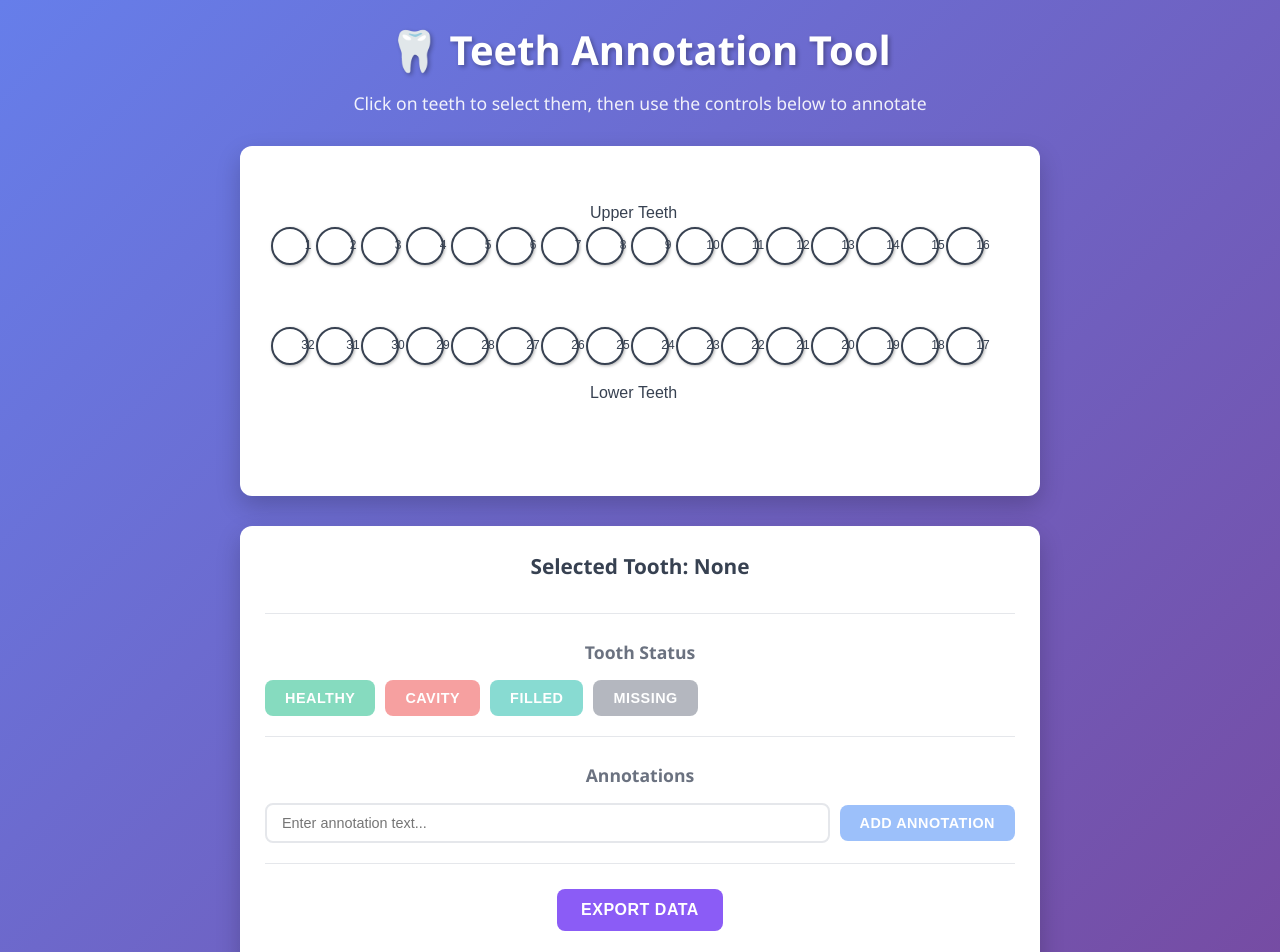
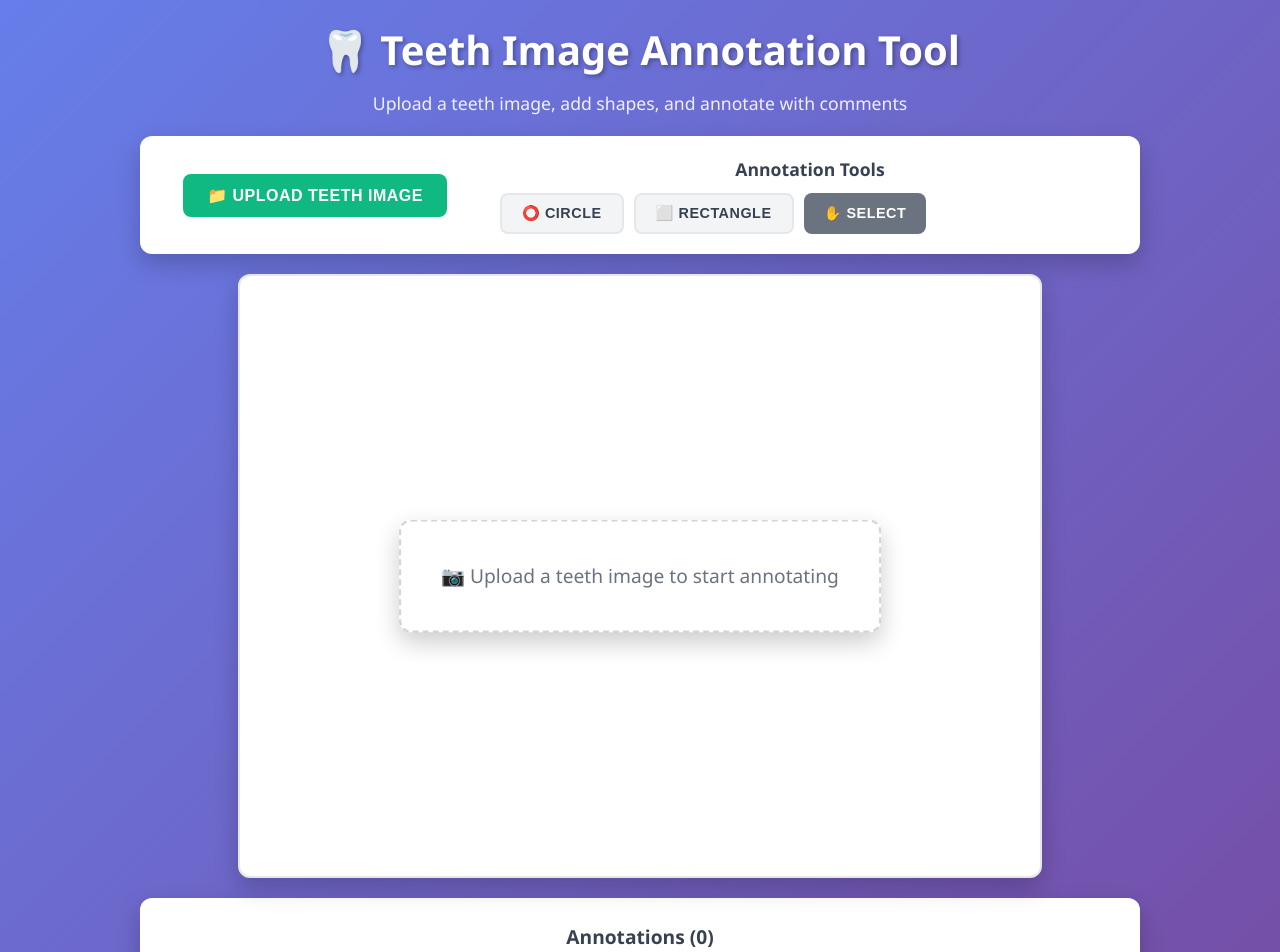
Before and after one commit to kishorek2772/TeethAnnotation, a React (Vite) app: page / in a window 1280 px wide. Shown: the top 952 px of the page. Built offline with nearby package versions, Linux system fonts and the light colour scheme.

Commit message:
Add image upload and draggable shapes with comments

```diff
--- a/src/App.css
+++ b/src/App.css
@@ -8,7 +8,7 @@
 .header {
   text-align: center;
   color: white;
-  margin-bottom: 30px;
+  margin-bottom: 20px;
 }
 
 .header h1 {
@@ -22,59 +22,72 @@
   opacity: 0.9;
 }
 
+.controls-top {
+  max-width: 1000px;
+  margin: 0 auto 20px;
+  background: white;
+  border-radius: 12px;
+  padding: 20px;
+  box-shadow: 0 10px 25px rgba(0, 0, 0, 0.2);
+  display: flex;
+  gap: 30px;
+  align-items: center;
+  flex-wrap: wrap;
+}
+
+.upload-section {
+  flex: 1;
+  min-width: 200px;
+}
+
+.tools-section {
+  flex: 2;
+  min-width: 300px;
+}
+
+.tools-section h4 {
+  color: #374151;
+  margin-bottom: 10px;
+  font-size: 1.1rem;
+}
+
 .canvas-container {
   display: flex;
   justify-content: center;
-  margin-bottom: 30px;
+  margin-bottom: 20px;
+  position: relative;
 }
 
 .konva-stage {
   background: white;
   border-radius: 12px;
   box-shadow: 0 10px 25px rgba(0, 0, 0, 0.2);
+  border: 2px solid #e5e7eb;
 }
 
-.controls {
-  max-width: 800px;
+.upload-placeholder {
+  position: absolute;
+  top: 50%;
+  left: 50%;
+  transform: translate(-50%, -50%);
+  text-align: center;
+  color: #6b7280;
+  font-size: 1.2rem;
+  background: white;
+  padding: 40px;
+  border-radius: 12px;
+  box-shadow: 0 10px 25px rgba(0, 0, 0, 0.2);
+  border: 2px dashed #d1d5db;
+}
+
+.controls-bottom {
+  max-width: 1000px;
   margin: 0 auto;
   background: white;
   border-radius: 12px;
   padding: 25px;
   box-shadow: 0 10px 25px rgba(0, 0, 0, 0.2);
 }
-
-.control-section {
-  margin-bottom: 25px;
-  padding-bottom: 20px;
-  border-bottom: 1px solid #e5e7eb;
-}
-
-.control-section:last-child {
-  border-bottom: none;
-  margin-bottom: 0;
-}
-
-.control-section h3 {
-  color: #374151;
-  margin-bottom: 10px;
-  font-size: 1.3rem;
-}
-
-.control-section h4 {
-  color: #6b7280;
-  margin-bottom: 15px;
-  font-size: 1.1rem;
-}
-
-.tooth-status {
-  color: #6b7280;
-  font-size: 1rem;
-}
-
-.status-healthy { color: #10b981; }
-.status-cavity { color: #ef4444; }
-.status-filled { color: #14b8a6; }
-.status-missing { color: #6b7280; }
 
 .button-group {
   display: flex;
@@ -94,34 +107,28 @@
   letter-spacing: 0.5px;
 }
 
-.btn:disabled {
-  opacity: 0.5;
-  cursor: not-allowed;
-}
-
-.btn:not(:disabled):hover {
+.btn:hover {
   transform: translateY(-2px);
   box-shadow: 0 4px 12px rgba(0, 0, 0, 0.15);
 }
 
-.btn-healthy {
+.btn-upload {
   background: #10b981;
   color: white;
+  font-size: 1rem;
+  padding: 12px 24px;
 }
 
-.btn-cavity {
-  background: #ef4444;
-  color: white;
+.btn-tool {
+  background: #f3f4f6;
+  color: #374151;
+  border: 2px solid #e5e7eb;
 }
 
-.btn-filled {
-  background: #14b8a6;
+.btn-active {
+  background: #3b82f6;
   color: white;
-}
-
-.btn-missing {
-  background: #6b7280;
-  color: white;
+  border: 2px solid #3b82f6;
 }
 
 .btn-primary {
@@ -129,40 +136,117 @@
   color: white;
 }
 
+.btn-secondary {
+  background: #6b7280;
+  color: white;
+}
+
+.btn-warning {
+  background: #f59e0b;
+  color: white;
+}
+
 .btn-export {
   background: #8b5cf6;
   color: white;
-  font-size: 1rem;
-  padding: 12px 24px;
 }
 
-.annotation-controls {
-  display: flex;
-  gap: 10px;
-  align-items: center;
-  flex-wrap: wrap;
+.btn-delete {
+  background: #ef4444;
+  color: white;
+  padding: 5px 10px;
+  font-size: 0.8rem;
 }
 
-.annotation-input {
-  flex: 1;
-  min-width: 200px;
-  padding: 10px 15px;
+.comment-box {
+  position: fixed;
+  top: 50%;
+  left: 50%;
+  transform: translate(-50%, -50%);
+  background: white;
+  border-radius: 12px;
+  padding: 25px;
+  box-shadow: 0 20px 40px rgba(0, 0, 0, 0.3);
+  z-index: 1000;
+  min-width: 400px;
+  max-width: 500px;
+}
+
+.comment-box h4 {
+  color: #374151;
+  margin-bottom: 15px;
+  font-size: 1.2rem;
+}
+
+.comment-textarea {
+  width: 100%;
+  height: 100px;
+  padding: 12px;
   border: 2px solid #e5e7eb;
   border-radius: 8px;
   font-size: 0.9rem;
-  transition: border-color 0.2s ease;
+  font-family: inherit;
+  resize: vertical;
+  margin-bottom: 15px;
 }
 
-.annotation-input:focus {
+.comment-textarea:focus {
   outline: none;
   border-color: #3b82f6;
 }
 
-.instruction {
-  color: #f59e0b;
+.comment-actions {
+  display: flex;
+  gap: 10px;
+  justify-content: flex-end;
+}
+
+.shapes-list {
+  margin-bottom: 25px;
+  padding-bottom: 20px;
+  border-bottom: 1px solid #e5e7eb;
+}
+
+.shapes-list h4 {
+  color: #374151;
+  margin-bottom: 15px;
+  font-size: 1.2rem;
+}
+
+.no-shapes {
+  color: #6b7280;
   font-style: italic;
-  margin-top: 10px;
+  text-align: center;
+  padding: 20px;
+}
+
+.shapes-grid {
+  display: grid;
+  grid-template-columns: repeat(auto-fill, minmax(250px, 1fr));
+  gap: 10px;
+}
+
+.shape-item {
+  display: flex;
+  justify-content: space-between;
+  align-items: center;
+  padding: 10px 15px;
+  background: #f9fafb;
+  border-radius: 8px;
+  border: 1px solid #e5e7eb;
+}
+
+.shape-info {
+  color: #374151;
   font-size: 0.9rem;
+  flex: 1;
+  margin-right: 10px;
+}
+
+.action-buttons {
+  display: flex;
+  gap: 15px;
+  justify-content: center;
 }
 
 @media (max-width: 768px) {
@@ -174,21 +258,25 @@
     font-size: 2rem;
   }
 
-  .konva-stage {
-    transform: scale(0.8);
-    transform-origin: center;
+  .controls-top {
+    flex-direction: column;
+    align-items: stretch;
   }
 
   .button-group {
     justify-content: center;
   }
 
-  .annotation-controls {
-    flex-direction: column;
-    align-items: stretch;
+  .comment-box {
+    min-width: 300px;
+    margin: 20px;
   }
 
-  .annotation-input {
-    min-width: auto;
+  .shapes-grid {
+    grid-template-columns: 1fr;
+  }
+
+  .action-buttons {
+    flex-direction: column;
   }
 }
--- a/src/App.tsx
+++ b/src/App.tsx
@@ -1,118 +1,144 @@
 import React, { useState, useRef } from 'react';
-import { Stage, Layer, Circle, Text, Group } from 'react-konva';
+import { Stage, Layer, Circle, Rect, Text, Group, Image as KonvaImage } from 'react-konva';
 import Konva from 'konva';
 import './App.css';
 
-interface ToothData {
-  id: number;
-  status: 'healthy' | 'cavity' | 'filled' | 'missing';
+interface Shape {
+  id: string;
+  type: 'circle' | 'rectangle';
   x: number;
   y: number;
-}
-
-interface Annotation {
-  id: string;
-  text: string;
-  x: number;
-  y: number;
+  width?: number;
+  height?: number;
+  radius?: number;
+  comment: string;
+  showComment: boolean;
 }
 
 const App: React.FC = () => {
-  const [selectedTooth, setSelectedTooth] = useState<number | null>(null);
-  const [teeth, setTeeth] = useState<ToothData[]>(() => {
-    const initialTeeth: ToothData[] = [];
+  const [uploadedImage, setUploadedImage] = useState<HTMLImageElement | null>(null);
+  const [shapes, setShapes] = useState<Shape[]>([]);
+  const [selectedTool, setSelectedTool] = useState<'circle' | 'rectangle' | null>(null);
+  const [selectedShape, setSelectedShape] = useState<string | null>(null);
+  const [commentText, setCommentText] = useState('');
+  const [showCommentBox, setShowCommentBox] = useState(false);
+  const [stageSize, setStageSize] = useState({ width: 800, height: 600 });
+  const fileInputRef = useRef<HTMLInputElement>(null);
+  const stageRef = useRef<Konva.Stage>(null);
 
-    // Upper teeth (1-16)
-    for (let i = 1; i <= 16; i++) {
-      initialTeeth.push({
-        id: i,
-        status: 'healthy',
-        x: 50 + (i - 1) * 45,
-        y: 100
-      });
-    }
+  const handleImageUpload = (event: React.ChangeEvent<HTMLInputElement>) => {
+    const file = event.target.files?.[0];
+    if (!file) return;
 
-    // Lower teeth (17-32)
-    for (let i = 17; i <= 32; i++) {
-      initialTeeth.push({
-        id: i,
-        status: 'healthy',
-        x: 50 + (32 - i) * 45,
-        y: 200
-      });
-    }
+    const reader = new FileReader();
+    reader.onload = (e) => {
+      const img = new Image();
+      img.onload = () => {
+        // Calculate stage size based on image dimensions
+        const maxWidth = 800;
+        const maxHeight = 600;
+        const ratio = Math.min(maxWidth / img.width, maxHeight / img.height);
 
-    return initialTeeth;
+        setStageSize({
+          width: img.width * ratio,
+          height: img.height * ratio
         });
 
-  const [annotations, setAnnotations] = useState<Annotation[]>([]);
-  const [annotationText, setAnnotationText] = useState('');
-  const [isAddingAnnotation, setIsAddingAnnotation] = useState(false);
-  const stageRef = useRef<Konva.Stage>(null);
-
-  const getToothColor = (tooth: ToothData) => {
-    if (selectedTooth === tooth.id) return '#3b82f6';
-
-    switch (tooth.status) {
-      case 'healthy': return '#ffffff';
-      case 'cavity': return '#ef4444';
-      case 'filled': return '#14b8a6';
-      case 'missing': return '#6b7280';
-      default: return '#ffffff';
-    }
+        setUploadedImage(img);
       };
-
-  const handleToothClick = (toothId: number) => {
-    setSelectedTooth(toothId);
+      img.src = e.target?.result as string;
     };
-
-  const updateToothStatus = (status: ToothData['status']) => {
-    if (selectedTooth === null) return;
-
-    setTeeth(prev => prev.map(tooth =>
-      tooth.id === selectedTooth
-        ? { ...tooth, status }
-        : tooth
-    ));
+    reader.readAsDataURL(file);
   };
 
   const handleStageClick = (e: Konva.KonvaEventObject<MouseEvent>) => {
-    if (!isAddingAnnotation || !annotationText.trim()) return;
+    const stage = e.target.getStage();
+    if (!stage || !selectedTool) return;
 
-    const stage = e.target.getStage();
-    if (!stage) return;
+    // Don't create shape if clicking on existing shape
+    if (e.target !== stage) return;
 
     const pos = stage.getPointerPosition();
     if (!pos) return;
 
-    const newAnnotation: Annotation = {
+    const newShape: Shape = {
       id: Date.now().toString(),
-      text: annotationText,
+      type: selectedTool,
       x: pos.x,
-      y: pos.y
+      y: pos.y,
+      comment: '',
+      showComment: false,
+      ...(selectedTool === 'circle'
+        ? { radius: 20 }
+        : { width: 40, height: 30 }
+      )
     };
 
-    setAnnotations(prev => [...prev, newAnnotation]);
-    setAnnotationText('');
-    setIsAddingAnnotation(false);
+    setShapes(prev => [...prev, newShape]);
+    setSelectedTool(null); // Deselect tool after creating shape
   };
 
-  const handleAnnotationClick = (annotationId: string) => {
-    setAnnotations(prev => prev.filter(ann => ann.id !== annotationId));
+  const handleShapeClick = (shapeId: string) => {
+    setSelectedShape(shapeId);
+    setShowCommentBox(true);
+    const shape = shapes.find(s => s.id === shapeId);
+    setCommentText(shape?.comment || '');
   };
 
-  const addAnnotation = () => {
-    if (!annotationText.trim()) return;
-    setIsAddingAnnotation(true);
+  const handleShapeDragEnd = (shapeId: string, newPos: { x: number; y: number }) => {
+    setShapes(prev => prev.map(shape =>
+      shape.id === shapeId
+        ? { ...shape, x: newPos.x, y: newPos.y }
+        : shape
+    ));
+  };
+
+  const applyComment = () => {
+    if (!selectedShape) return;
+
+    setShapes(prev => prev.map(shape =>
+      shape.id === selectedShape
+        ? { ...shape, comment: commentText, showComment: true }
+        : shape
+    ));
+
+    setShowCommentBox(false);
+    setSelectedShape(null);
+    setCommentText('');
+  };
+
+  const deleteShape = (shapeId: string) => {
+    setShapes(prev => prev.filter(shape => shape.id !== shapeId));
+    if (selectedShape === shapeId) {
+      setShowCommentBox(false);
+      setSelectedShape(null);
+      setCommentText('');
+    }
+  };
+
+  const clearAll = () => {
+    setShapes([]);
+    setShowCommentBox(false);
+    setSelectedShape(null);
+    setCommentText('');
   };
 
   const exportData = () => {
     const data = {
-      teeth: teeth.map(tooth => ({
-        id: tooth.id,
-        status: tooth.status
+      shapes: shapes.map(shape => ({
+        id: shape.id,
+        type: shape.type,
+        x: shape.x,
+        y: shape.y,
+        width: shape.width,
+        height: shape.height,
+        radius: shape.radius,
+        comment: shape.comment
       })),
-      annotations: annotations
+      imageInfo: uploadedImage ? {
+        width: uploadedImage.width,
+        height: uploadedImage.height
+      } : null
     };
 
     const blob = new Blob([JSON.stringify(data, null, 2)], { type: 'application/json' });
@@ -124,177 +150,199 @@ const App: React.FC = () => {
     URL.revokeObjectURL(url);
   };
 
-  const selectedToothData = teeth.find(tooth => tooth.id === selectedTooth);
-
   return (
     <div className="app">
       <div className="header">
-        <h1>🦷 Teeth Annotation Tool</h1>
-        <p>Click on teeth to select them, then use the controls below to annotate</p>
+        <h1>🦷 Teeth Image Annotation Tool</h1>
+        <p>Upload a teeth image, add shapes, and annotate with comments</p>
+      </div>
+
+      <div className="controls-top">
+        <div className="upload-section">
+          <input
+            type="file"
+            accept="image/*"
+            onChange={handleImageUpload}
+            ref={fileInputRef}
+            style={{ display: 'none' }}
+          />
+          <button
+            onClick={() => fileInputRef.current?.click()}
+            className="btn btn-upload"
+          >
+            📁 Upload Teeth Image
+          </button>
+        </div>
+
+        <div className="tools-section">
+          <h4>Annotation Tools</h4>
+          <div className="button-group">
+            <button
+              onClick={() => setSelectedTool('circle')}
+              className={`btn ${selectedTool === 'circle' ? 'btn-active' : 'btn-tool'}`}
+            >
+              ⭕ Circle
+            </button>
+            <button
+              onClick={() => setSelectedTool('rectangle')}
+              className={`btn ${selectedTool === 'rectangle' ? 'btn-active' : 'btn-tool'}`}
+            >
+              ⬜ Rectangle
+            </button>
+            <button
+              onClick={() => setSelectedTool(null)}
+              className="btn btn-secondary"
+            >
+              ✋ Select
+            </button>
+          </div>
+        </div>
       </div>
 
       <div className="canvas-container">
         <Stage
           ref={stageRef}
-          width={800}
-          height={350}
+          width={stageSize.width}
+          height={stageSize.height}
           onClick={handleStageClick}
           className="konva-stage"
         >
           <Layer>
-            {/* Upper teeth label */}
-            <Text
-              text="Upper Teeth"
-              x={350}
-              y={60}
-              fontSize={16}
-              fontFamily="Arial"
-              fill="#374151"
-              align="center"
+            {/* Render uploaded image */}
+            {uploadedImage && (
+              <KonvaImage
+                image={uploadedImage}
+                width={stageSize.width}
+                height={stageSize.height}
               />
+            )}
 
-            {/* Lower teeth label */}
-            <Text
-              text="Lower Teeth"
-              x={350}
-              y={240}
-              fontSize={16}
-              fontFamily="Arial"
-              fill="#374151"
-              align="center"
+            {/* Render shapes */}
+            {shapes.map(shape => (
+              <Group key={shape.id}>
+                {shape.type === 'circle' ? (
+                  <Circle
+                    x={shape.x}
+                    y={shape.y}
+                    radius={shape.radius || 20}
+                    fill="rgba(255, 0, 0, 0.3)"
+                    stroke="#ff0000"
+                    strokeWidth={2}
+                    draggable
+                    onClick={() => handleShapeClick(shape.id)}
+                    onDragEnd={(e) => handleShapeDragEnd(shape.id, e.target.position())}
                   />
+                ) : (
+                  <Rect
+                    x={shape.x}
+                    y={shape.y}
+                    width={shape.width || 40}
+                    height={shape.height || 30}
+                    fill="rgba(0, 0, 255, 0.3)"
+                    stroke="#0000ff"
+                    strokeWidth={2}
+                    draggable
+                    onClick={() => handleShapeClick(shape.id)}
+                    onDragEnd={(e) => handleShapeDragEnd(shape.id, e.target.position())}
+                  />
+                )}
 
-            {/* Render teeth */}
-            {teeth.map(tooth => (
-              <Group key={tooth.id}>
-                <Circle
-                  x={tooth.x}
-                  y={tooth.y}
-                  radius={18}
-                  fill={getToothColor(tooth)}
-                  stroke="#374151"
-                  strokeWidth={2}
-                  onClick={() => handleToothClick(tooth.id)}
-                  onTap={() => handleToothClick(tooth.id)}
+                {/* Render comment if exists */}
+                {shape.showComment && shape.comment && (
+                  <Group>
+                    <Rect
+                      x={shape.x + (shape.radius || shape.width || 40) + 10}
+                      y={shape.y - 10}
+                      width={Math.max(shape.comment.length * 8, 100)}
+                      height={30}
+                      fill="white"
+                      stroke="#333"
+                      strokeWidth={1}
+                      cornerRadius={5}
                       shadowColor="black"
-                  shadowBlur={3}
+                      shadowBlur={5}
                       shadowOpacity={0.3}
-                  shadowOffsetX={1}
-                  shadowOffsetY={1}
                     />
                     <Text
-                  text={tooth.id.toString()}
-                  x={tooth.x}
-                  y={tooth.y - 6}
+                      text={shape.comment}
+                      x={shape.x + (shape.radius || shape.width || 40) + 15}
+                      y={shape.y - 5}
                       fontSize={12}
                       fontFamily="Arial"
-                  fill={selectedTooth === tooth.id ? '#ffffff' : '#374151'}
-                  align="center"
-                  width={36}
-                  onClick={() => handleToothClick(tooth.id)}
-                  onTap={() => handleToothClick(tooth.id)}
+                      fill="#333"
+                      width={Math.max(shape.comment.length * 8, 90)}
                     />
                   </Group>
-            ))}
-
-            {/* Render annotations */}
-            {annotations.map(annotation => (
-              <Group key={annotation.id}>
-                <Circle
-                  x={annotation.x}
-                  y={annotation.y}
-                  radius={4}
-                  fill="#f59e0b"
-                  stroke="#d97706"
-                  strokeWidth={1}
-                />
-                <Text
-                  text={annotation.text}
-                  x={annotation.x + 8}
-                  y={annotation.y - 8}
-                  fontSize={12}
-                  fontFamily="Arial"
-                  fill="#374151"
-                  padding={4}
-                  onClick={() => handleAnnotationClick(annotation.id)}
-                  onTap={() => handleAnnotationClick(annotation.id)}
-                />
+                )}
               </Group>
             ))}
           </Layer>
         </Stage>
+
+        {!uploadedImage && (
+          <div className="upload-placeholder">
+            <p>📷 Upload a teeth image to start annotating</p>
           </div>
-
-      <div className="controls">
-        <div className="control-section">
-          <h3>Selected Tooth: {selectedTooth ? `#${selectedTooth}` : 'None'}</h3>
-          {selectedToothData && (
-            <p className="tooth-status">
-              Current Status: <span className={`status-${selectedToothData.status}`}>
-                {selectedToothData.status.charAt(0).toUpperCase() + selectedToothData.status.slice(1)}
-              </span>
-            </p>
         )}
       </div>
 
-        <div className="control-section">
-          <h4>Tooth Status</h4>
-          <div className="button-group">
-            <button
-              onClick={() => updateToothStatus('healthy')}
-              disabled={!selectedTooth}
-              className="btn btn-healthy"
-            >
-              Healthy
+      {/* Comment Box */}
+      {showCommentBox && (
+        <div className="comment-box">
+          <h4>Add Comment</h4>
+          <textarea
+            value={commentText}
+            onChange={(e) => setCommentText(e.target.value)}
+            placeholder="Enter your comment here..."
+            className="comment-textarea"
+          />
+          <div className="comment-actions">
+            <button onClick={applyComment} className="btn btn-primary">
+              Apply Comment
             </button>
             <button
-              onClick={() => updateToothStatus('cavity')}
-              disabled={!selectedTooth}
-              className="btn btn-cavity"
+              onClick={() => {
+                setShowCommentBox(false);
+                setSelectedShape(null);
+                setCommentText('');
+              }}
+              className="btn btn-secondary"
             >
-              Cavity
-            </button>
-            <button
-              onClick={() => updateToothStatus('filled')}
-              disabled={!selectedTooth}
-              className="btn btn-filled"
-            >
-              Filled
-            </button>
-            <button
-              onClick={() => updateToothStatus('missing')}
-              disabled={!selectedTooth}
-              className="btn btn-missing"
-            >
-              Missing
+              Cancel
             </button>
           </div>
         </div>
+      )}
 
-        <div className="control-section">
-          <h4>Annotations</h4>
-          <div className="annotation-controls">
-            <input
-              type="text"
-              value={annotationText}
-              onChange={(e) => setAnnotationText(e.target.value)}
-              placeholder="Enter annotation text..."
-              className="annotation-input"
-            />
+      <div className="controls-bottom">
+        <div className="shapes-list">
+          <h4>Annotations ({shapes.length})</h4>
+          {shapes.length === 0 ? (
+            <p className="no-shapes">No annotations yet. Select a tool and click on the image to add shapes.</p>
+          ) : (
+            <div className="shapes-grid">
+              {shapes.map(shape => (
+                <div key={shape.id} className="shape-item">
+                  <span className="shape-info">
+                    {shape.type === 'circle' ? '⭕' : '⬜'}
+                    {shape.comment || 'No comment'}
+                  </span>
                   <button
-              onClick={addAnnotation}
-              disabled={!annotationText.trim()}
-              className="btn btn-primary"
+                    onClick={() => deleteShape(shape.id)}
+                    className="btn btn-delete"
                   >
-              Add Annotation
+                    🗑️
                   </button>
                 </div>
-          {isAddingAnnotation && (
-            <p className="instruction">Click on the canvas to place the annotation</p>
+              ))}
+            </div>
           )}
         </div>
 
-        <div className="control-section">
+        <div className="action-buttons">
+          <button onClick={clearAll} className="btn btn-warning">
+            Clear All
+          </button>
           <button onClick={exportData} className="btn btn-export">
             Export Data
           </button>
```
Lines whose indentation alone changed are shown as unchanged.
